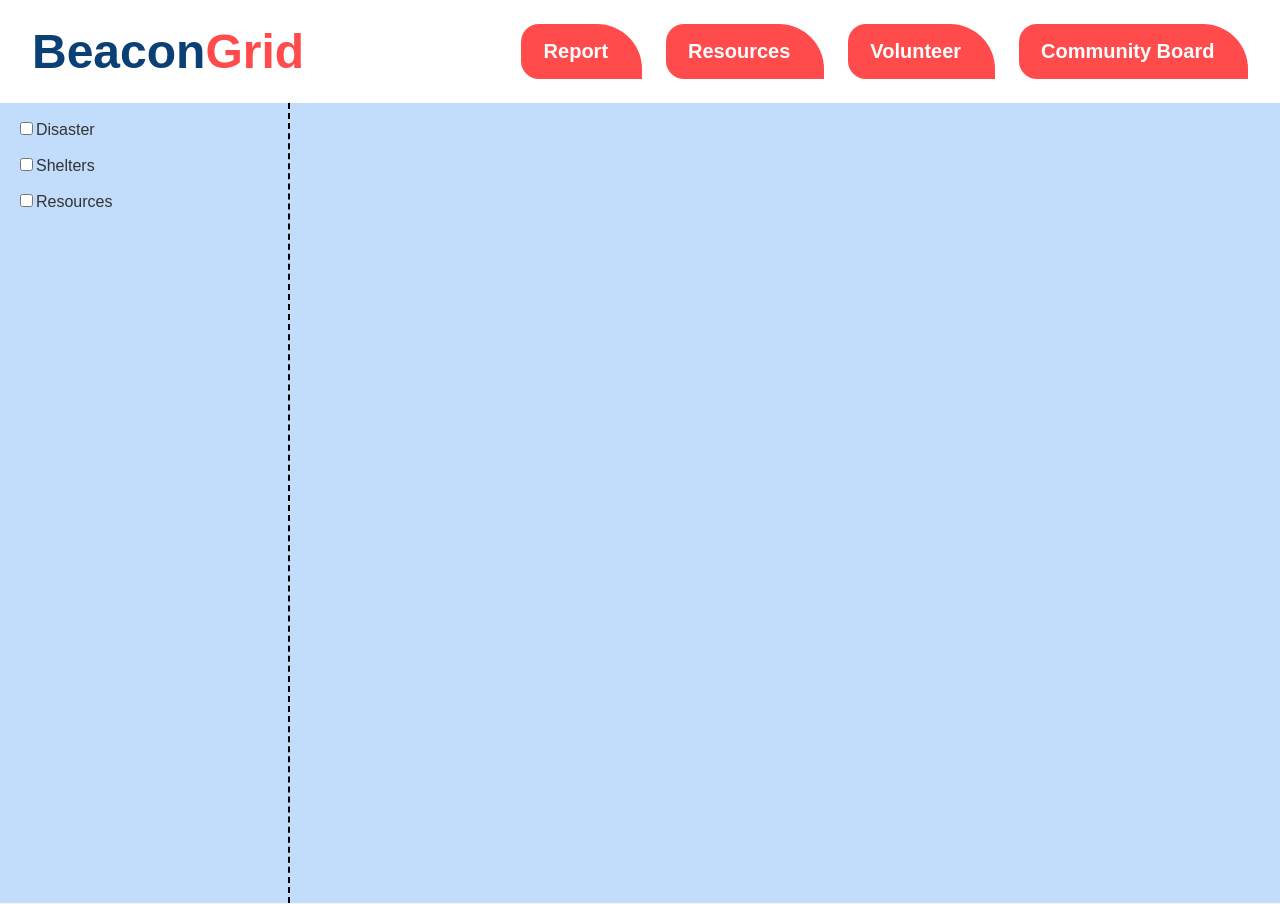
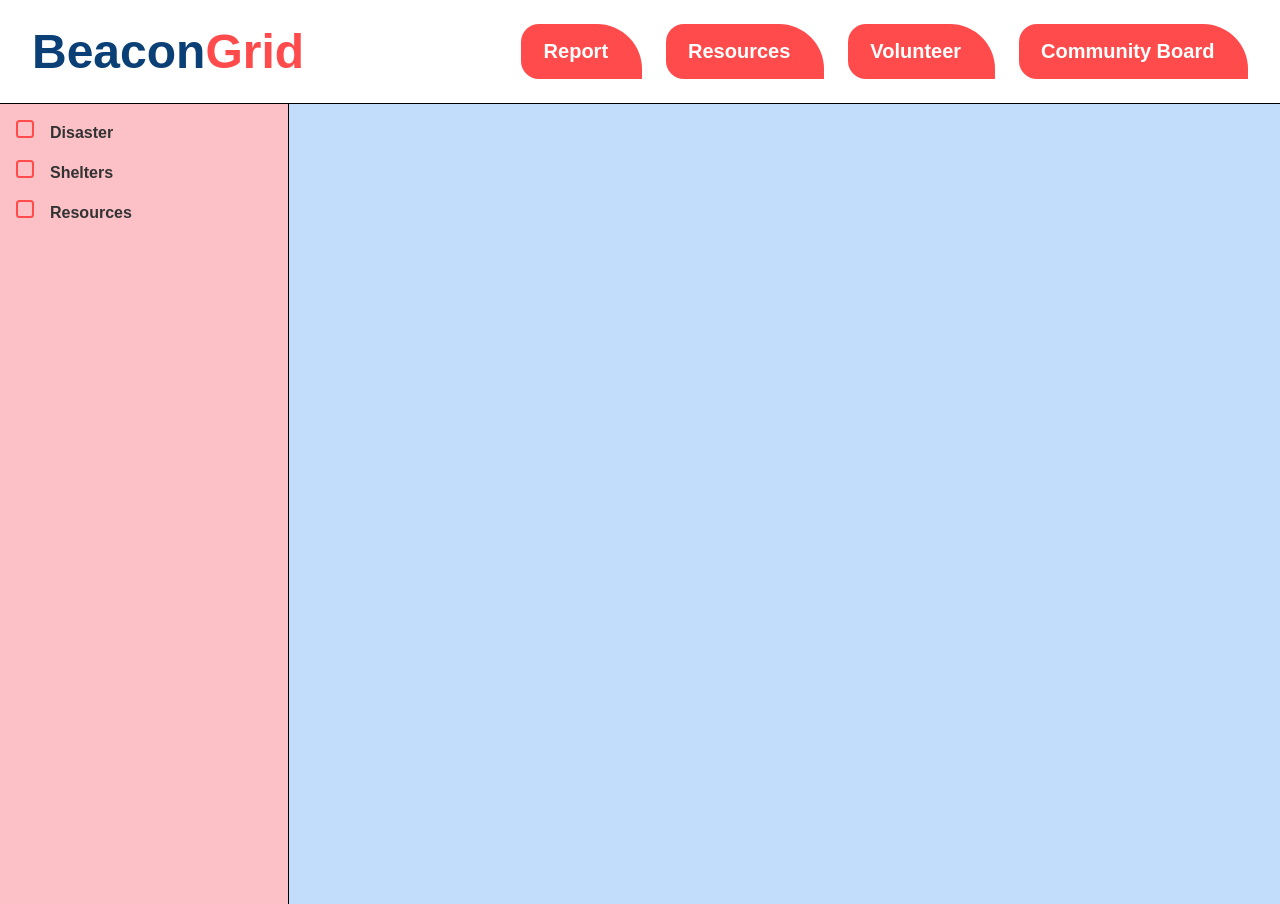
Before and after one commit to Ravencrest-01/CrowdSourced-Disaster-Relief, a React (Create React App) app in the folder frontend/: page /report in a window 1280 px wide. Built offline with nearby package versions, Linux system fonts and the light colour scheme.

Commit message:
Report Page update

```diff
--- a/frontend/src/App.js
+++ b/frontend/src/App.js
@@ -6,33 +6,33 @@ import ReportPage from "./components/ReportPage";
 import ResourcePage from "./components/ResourcePage";
 import VolunteerPage from "./components/VolunteerPage";
 import CommunityBoards from "./components/CommunityBoardsPage";
-import Loader from "./components/Loader";
+// import Loader from "./components/Loader";
 
 const App = () => {
 
-    const [isLoading, setIsLoading] = useState(true);
+    // const [isLoading, setIsLoading] = useState(true);
 
-    useEffect(()=>{
-        const images = document.querySelectorAll("img");
-        const promises = Array.from(images).map((img) => {
-            return new Promise((resolve)=> {
-                if(img.complete){
-                    resolve();
-                } else {
-                    img.onload = resolve;
-                    img.onerror = resolve;
-                }
-            });
-        });
+    // useEffect(()=>{
+    //     const images = document.querySelectorAll("img");
+    //     const promises = Array.from(images).map((img) => {
+    //         return new Promise((resolve)=> {
+    //             if(img.complete){
+    //                 resolve();
+    //             } else {
+    //                 img.onload = resolve;
+    //                 img.onerror = resolve;
+    //             }
+    //         });
+    //     });
 
-        Promise.all(promises).then(() => {
-            setIsLoading(false);
-        });
-    }, []);
+    //     Promise.all(promises).then(() => {
+    //         setIsLoading(false);
+    //     });
+    // }, []);
 
-    if(isLoading){
-        return <Loader />;
-    }
+    // if(isLoading){
+    //     return <Loader />;
+    // }
 
     return (
         <Router>
--- a/frontend/src/components/ReportPage.js
+++ b/frontend/src/components/ReportPage.js
@@ -56,33 +56,54 @@ const ReportPage = () => {
     return (
         <div className="report-page">
             <div className="sidebar">
-                <label>
+                <div className="checkbox-wrapper-43">
                     <input
+                        id="disaster"
                         type="checkbox"
                         name="disaster"
                         checked={checkedForms.disaster}
                         onChange={handleCheckboxChange}
-                    />
-                    Disaster
+                        />
+                <label htmlFor="disaster" className="check">
+                    <svg width="18px" height="18px" viewBox="0 0 18 18">
+                        <path d="M1,9 L1,3.5 C1,2 2,1 3.5,1 L14.5,1 C16,1 17,2 17,3.5 L17,14.5 C17,16 16,17 14.5,17 L3.5,17 C2,17 1,16 1,14.5 L1,9 Z"></path>
+                        <polyline points="1 9 7 14 15 4"></polyline>
+                    </svg>
                 </label>
-                <label>
+                <span onClick={() => document.getElementById("disaster").click()}>Disaster</span>
+                </div>
+                <div className="checkbox-wrapper-43">
                     <input
+                        id="shelters"
                         type="checkbox"
                         name="shelters"
                         checked={checkedForms.shelters}
                         onChange={handleCheckboxChange}
-                    />
-                    Shelters
-                </label>
-                <label>
+                        />
+                    <label htmlFor="shelters" className="check">
+                        <svg width="18px" height="18px" viewBox="0 0 18 18">
+                            <path d="M1,9 L1,3.5 C1,2 2,1 3.5,1 L14.5,1 C16,1 17,2 17,3.5 L17,14.5 C17,16 16,17 14.5,17 L3.5,17 C2,17 1,16 1,14.5 L1,9 Z"></path>
+                            <polyline points="1 9 7 14 15 4"></polyline>
+                        </svg>
+                    </label>
+                    <span onClick={() => document.getElementById("shelters").click()}>Shelters</span>
+                </div>
+                <div className="checkbox-wrapper-43">
                     <input
+                        id="resources"
                         type="checkbox"
                         name="resources"
                         checked={checkedForms.resources}
                         onChange={handleCheckboxChange}
                     />
-                    Resources
-                </label>
+                    <label htmlFor="resources" className="check">
+                        <svg width="18px" height="18px" viewBox="0 0 18 18">
+                            <path d="M1,9 L1,3.5 C1,2 2,1 3.5,1 L14.5,1 C16,1 17,2 17,3.5 L17,14.5 C17,16 16,17 14.5,17 L3.5,17 C2,17 1,16 1,14.5 L1,9 Z"></path>
+                            <polyline points="1 9 7 14 15 4"></polyline>
+                        </svg>
+                    </label>
+                    <span onClick={() => document.getElementById("resources").click()}>Resources</span>
+                </div>
             </div>
             {isAnyFormChecked && (
             <form className="form-container" onSubmit={handleSubmit}>
--- a/frontend/src/styles/reportPage.css
+++ b/frontend/src/styles/reportPage.css
@@ -2,6 +2,7 @@
     display: flex;
     height: 100vh;
     background-color: #c1ddfb;
+    border-top: 1px solid #000000;
 }
 
 .sidebar {
@@ -19,11 +20,103 @@
     cursor: pointer;
 }
 
+.sidebar {
+    width: 20%;
+    padding: 1rem;
+    background-color: #fbc1c7;
+    border-right: 1px solid #000000;
+    /* border-top: 1px solid #000000; */
+}
+
+.checkbox-wrapper-43 {
+    margin-bottom: 1rem;
+}
+
+.checkbox-wrapper-43 span {
+    font-weight: bolder;
+}
+
+.checkbox-wrapper-43 input[type="checkbox"] {
+    display: none;
+    visibility: hidden;
+}
+
+.checkbox-wrapper-43 label {
+    display: inline-block;
+}
+
+.checkbox-wrapper-43 .check {
+    cursor: pointer;
+    position: relative;
+    margin: auto;
+    width: 24px; /* Bigger checkbox */
+    height: 24px; /* Bigger checkbox */
+    -webkit-tap-highlight-color: transparent;
+    transform: translate3d(0, 0, 0);
+}
+.checkbox-wrapper-43 .check:before {
+    content: "";
+    position: absolute;
+    top: -15px;
+    left: -15px;
+    width: 48px;
+    height: 48px;
+    border-radius: 50%;
+    background: rgba(255, 75, 75, 0.03);
+    opacity: 0;
+    transition: opacity 0.2s ease;
+}
+.checkbox-wrapper-43 .check svg {
+    position: relative;
+    z-index: 1;
+    fill: none;
+    stroke-linecap: round;
+    stroke-linejoin: round;
+    stroke: #FF4B4B; /* Red border */
+    stroke-width: 2;
+    transform: translate3d(0, 0, 0);
+    transition: all 0.2s ease;
+}
+.checkbox-wrapper-43 .check svg path {
+    stroke-dasharray: 60;
+    stroke-dashoffset: 0;
+}
+.checkbox-wrapper-43 .check svg polyline {
+    stroke-dasharray: 22;
+    stroke-dashoffset: 66;
+}
+.checkbox-wrapper-43 .check:hover:before {
+    opacity: 1;
+}
+.checkbox-wrapper-43 .check:hover svg {
+    stroke: #FF4B4B; /* Red border on hover */
+}
+.checkbox-wrapper-43 input[type="checkbox"]:checked + .check svg {
+    stroke: #FF4B4B; /* Red tick */
+}
+.checkbox-wrapper-43 input[type="checkbox"]:checked + .check svg path {
+    stroke-dashoffset: 60;
+    transition: all 0.3s linear;
+}
+.checkbox-wrapper-43 input[type="checkbox"]:checked + .check svg polyline {
+    stroke-dashoffset: 42;
+    transition: all 0.2s linear;
+    transition-delay: 0.15s;
+}
+
+.checkbox-wrapper-43 span {
+    margin-left: 10px;
+    font-size: 1rem;
+    color: #333;
+    cursor: pointer;
+}
+
 .form-container {
     flex: 1;
     padding: 1rem;
     overflow-y: auto; /* Makes the form-container scrollable */
     background-color: #b2d6fd;
+    /* border-top: 1px solid #000000; */
 }
 
 .form-section {
```
